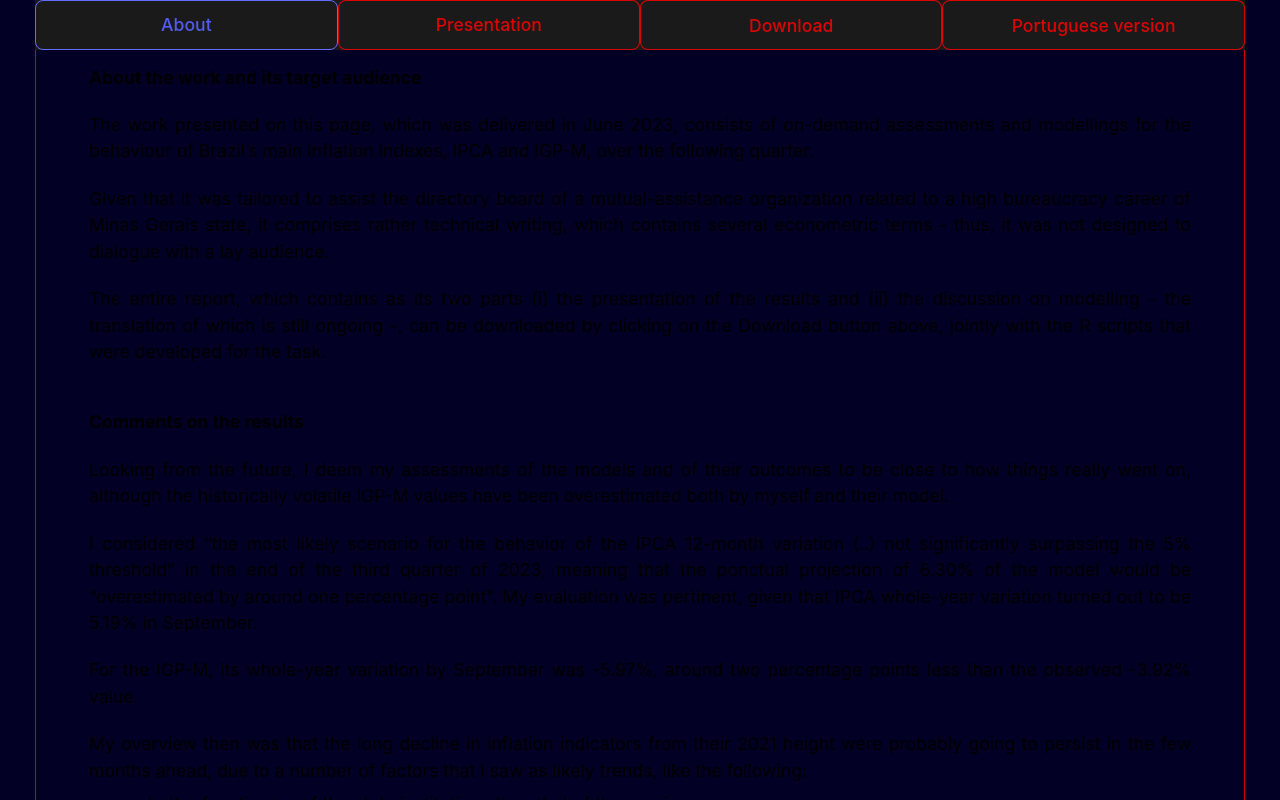
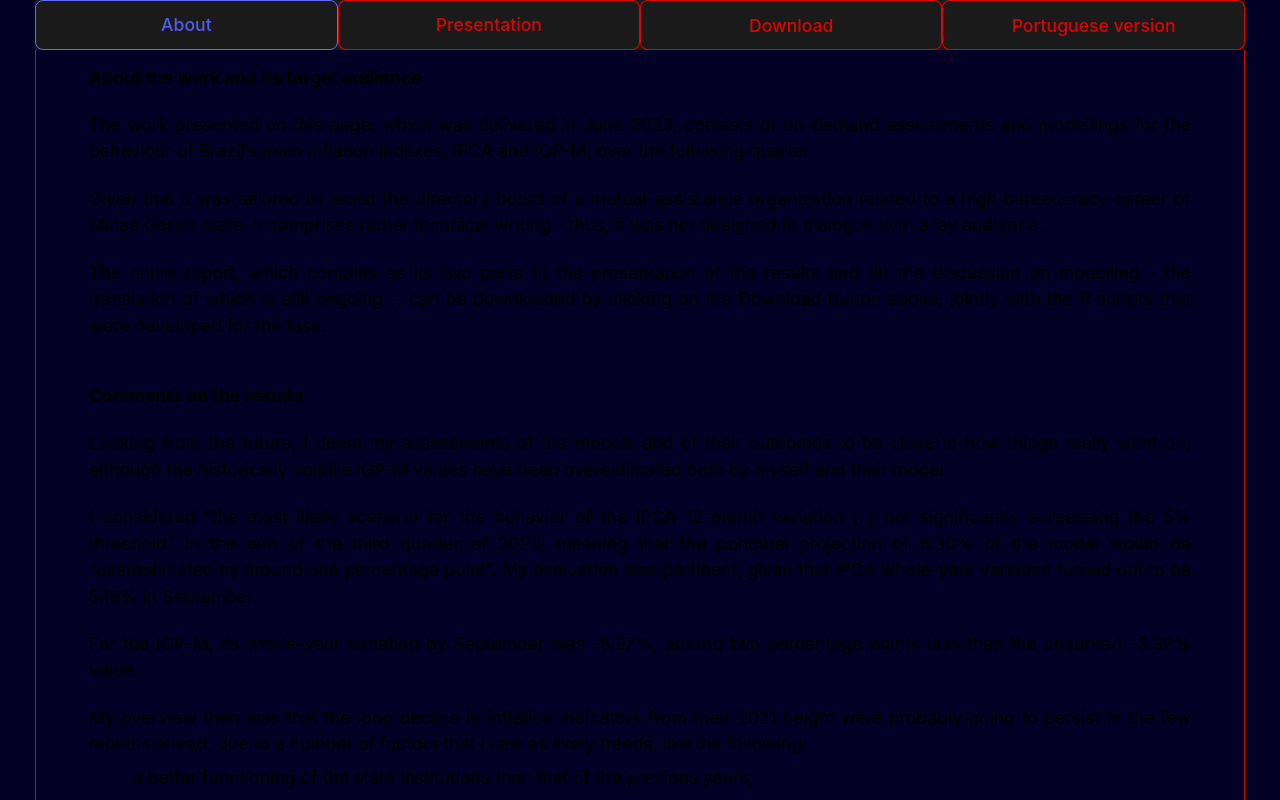
Before and after one commit to tomazlanza/inflation-predictions, a React (Vite) app: page / in a window 1280 px wide. Shown: the top 800 px of the page. Built offline with nearby package versions, Linux system fonts and the light colour scheme.

Commit message:
changing presentation content and css layout

```diff
--- a/src/App.tsx
+++ b/src/App.tsx
@@ -1,5 +1,5 @@
 import { FC, useState} from 'react'
-import { BrowserRouter as Router, Route, Routes, Link, NavLink, Navigate } from 'react-router-dom'
+import { BrowserRouter as Router, Route, Routes, NavLink, Navigate } from 'react-router-dom'
 
 import Button from '../src/custom_components/Buttons/Buttons.tsx'
 import aboutContent from './text_contents/about-content.ts'
--- a/src/main.tsx
+++ b/src/main.tsx
@@ -6,18 +6,24 @@ import ReactDOM from 'react-dom/client'
 // } from "react-router-dom"
 import App from './App.tsx'
 
+ReactDOM.createRoot(document.getElementById('root')!).render(
+  <React.StrictMode>
+    <App />
+  </React.StrictMode>,
+)
+
 ///// components import
-import ErrorPage from "./custom_components/ErrorPage/error_page.jsx"
-import About from './custom_components/About/About.tsx'
-import Presentation from './custom_components/Presentation/Presentation.tsx'
-import Root from './custom_components/Root/root.tsx'
-import TestComponent from './custom_components/test_component/test.jsx'
+// import ErrorPage from "./custom_components/ErrorPage/error_page.jsx"
+// import About from './custom_components/About/About.tsx'
+// import Presentation from './custom_components/Presentation/Presentation.tsx'
+// import Root from './custom_components/Root/root.tsx'
+// import TestComponent from './custom_components/test_component/test.jsx'
 
 // import './index.css'
 
 //text contents
-import aboutContent from './text_contents/about-content.ts'
-import presentationContent from './text_contents/presentation-content.ts'
+// import aboutContent from './text_contents/about-content.ts'
+// import presentationContent from './text_contents/presentation-content.ts'
 
 
 // const router = createBrowserRouter([
@@ -40,10 +46,3 @@ import presentationContent from './text_contents/presentation-content.ts'
 //     // ],
 //   },
 // ])
-
-
-ReactDOM.createRoot(document.getElementById('root')!).render(
-  <React.StrictMode>
-    <App />
-  </React.StrictMode>,
-)
--- a/src/text_contents/about-content.ts
+++ b/src/text_contents/about-content.ts
@@ -26,7 +26,7 @@ const aboutContent = {
   'english': {
     '1': 'About the work and its target audience',
     '1.1': 'The work presented on this page, which was delivered in June 2023, consists of on-demand assessments and modellings for the behaviour of Brazil’s main inflation indexes, IPCA and IGP-M, over the following quarter.',
-    '1.2': 'Given that it was tailored to assist the directory board of a mutual-assistance organization related to a high bureaucracy career of Minas Gerais state, it comprises rather technical writing, which contains several econometric terms - thus, it was not designed to dialogue with a lay audience.',
+    '1.2': 'Given that it was tailored to assist the directory board of a mutual-assistance organization related to a high bureaucracy career of Minas Gerais state, it comprises rather technical writing - thus, it was not designed to dialogue with a lay audience.',
     '1.3': 'The entire report, which contains as its two parts (i) the presentation of the results and (ii) the  discussion on modelling - the translation of which is still ongoing -, can be downloaded by clicking on the Download button above, jointly with the R scripts that were developed for the task.',
     '2': 'Comments on the results',
     '2.1': 'Looking from the future, I deem my assessments of the models and of their outcomes to be close to how things really went on, although the historically volatile IGP-M values have been overestimated both by myself and their model.',
```
